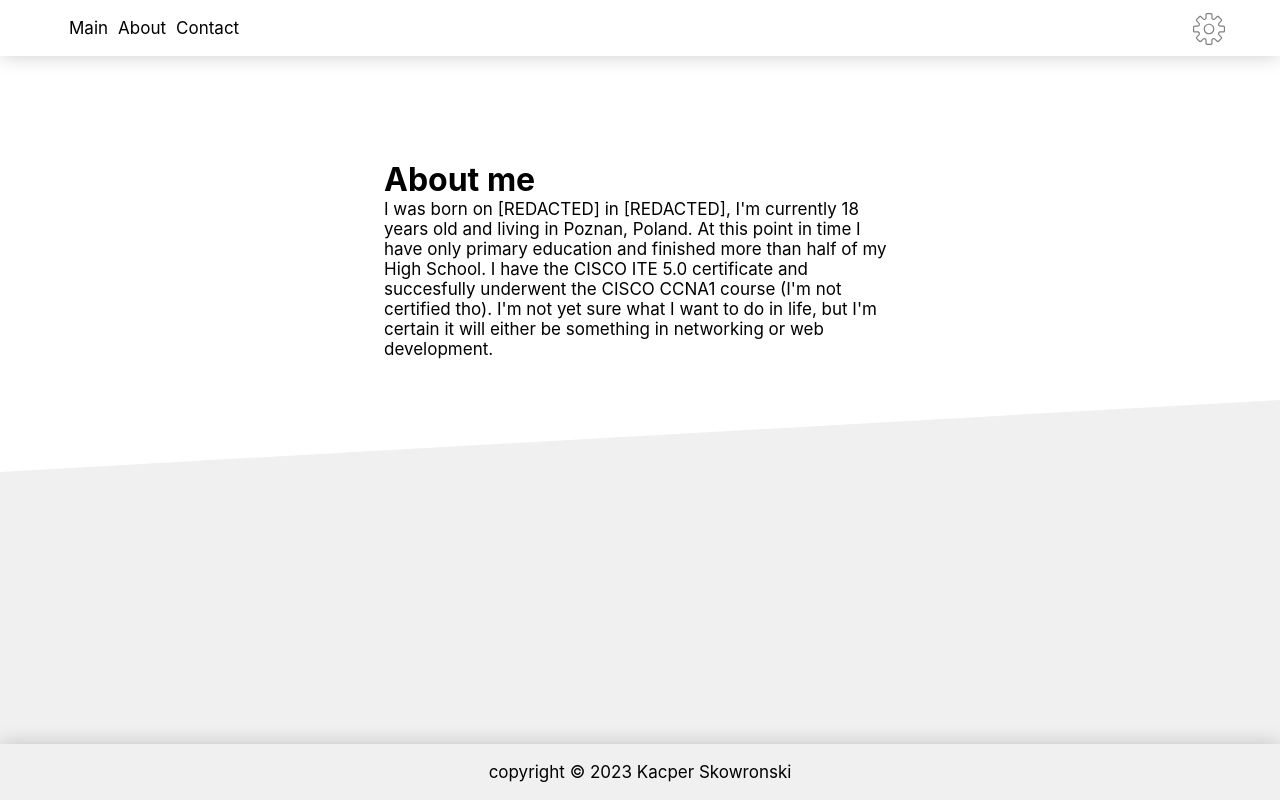
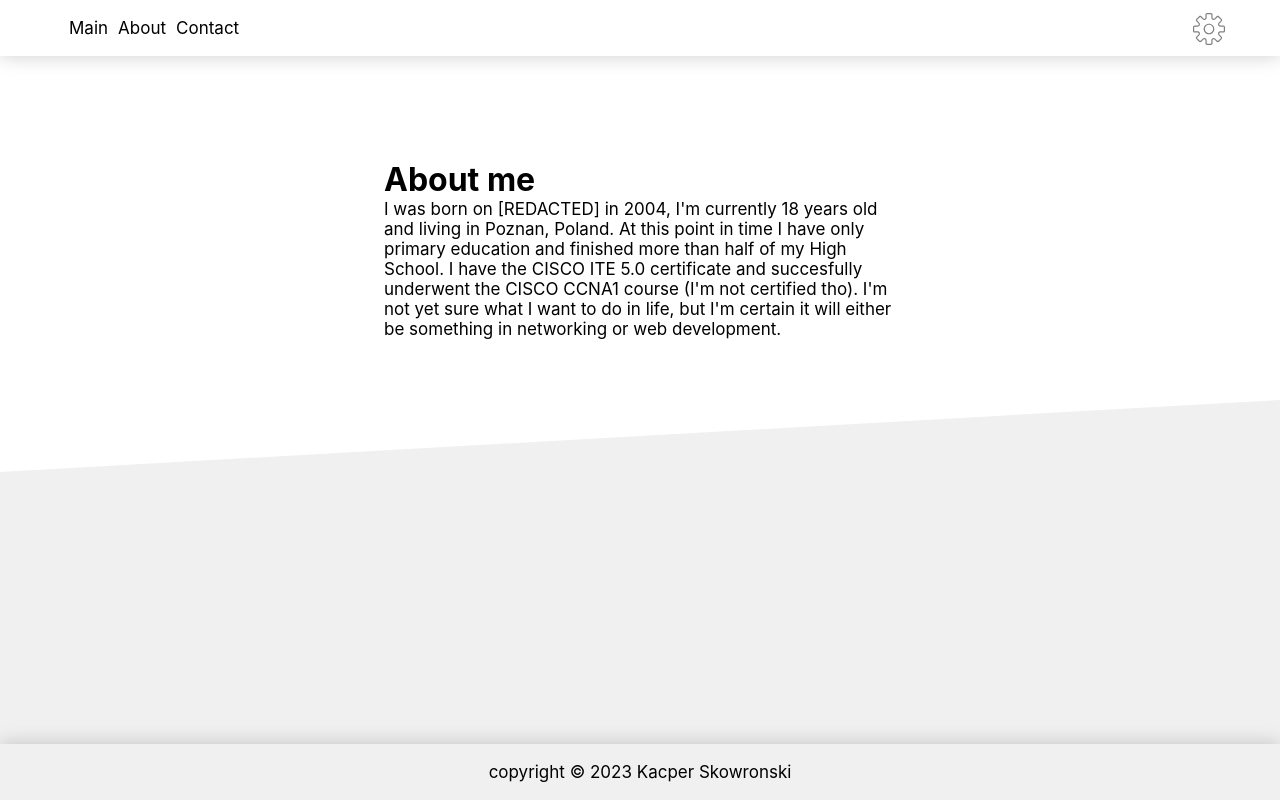
Before and after one commit to PandaHajs/Skowronskime, a Next.js app: page /about in a window 1280 px wide. Built offline with nearby package versions, Linux system fonts and the light colour scheme.

Commit message:
Can you find the module now?

```diff
--- a/pages/about.tsx
+++ b/pages/about.tsx
@@ -11,8 +11,8 @@ const About: AboutComponent = () => {
       <div className={styles.part1}>
         <h1>About me</h1>
         <p>
-          I was born on [REDACTED] in [REDACTED], I&apos;m currently {age} years
-          old and living in Poznan, Poland. At this point in time I have only
+          I was born on [REDACTED] in 2004, I&apos;m currently {age} years old
+          and living in Poznan, Poland. At this point in time I have only
           primary education and finished more than half of my High School. I
           have the CISCO ITE 5.0 certificate and succesfully underwent the CISCO
           CCNA1 course (I&apos;m not certified tho). I&apos;m not yet sure what
```
